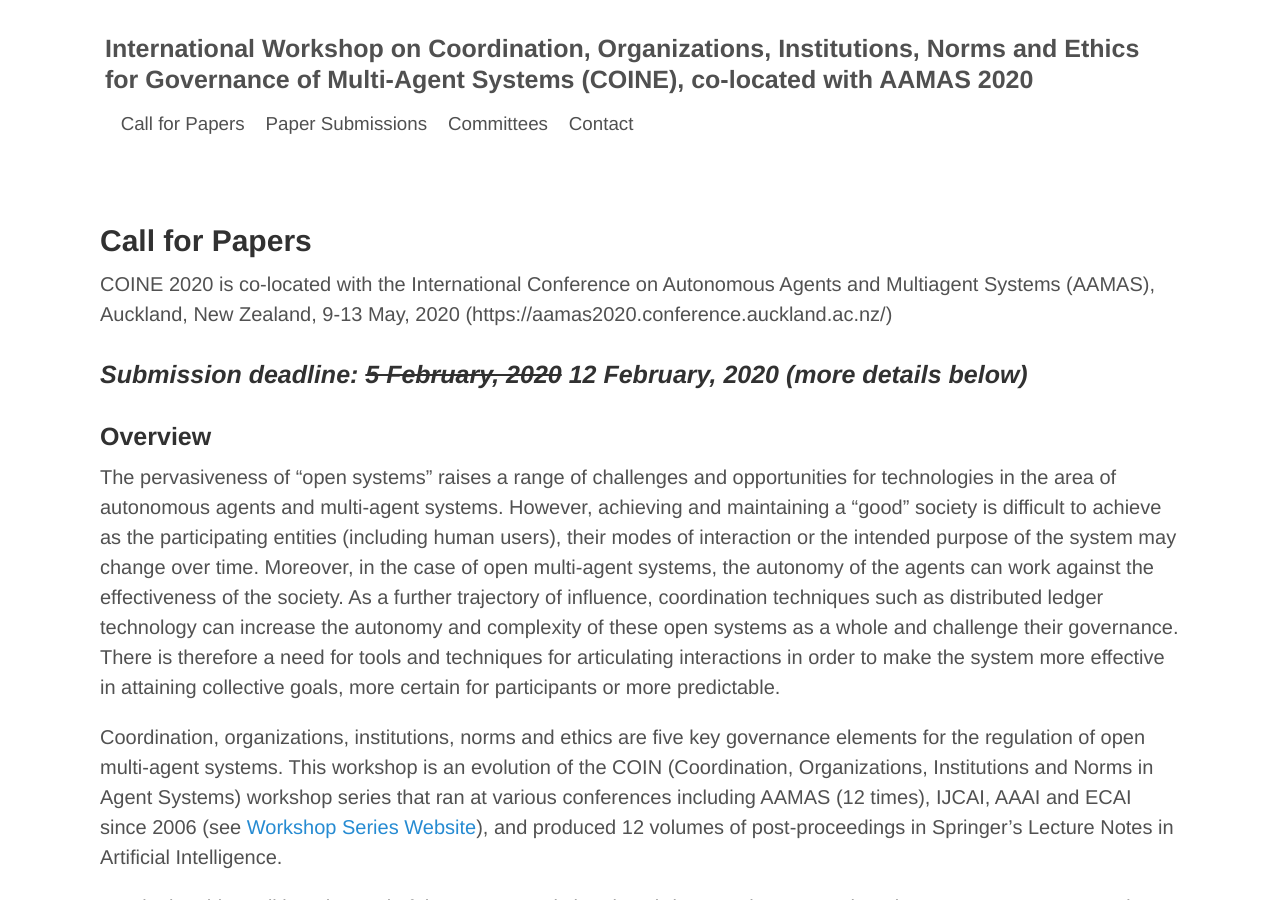
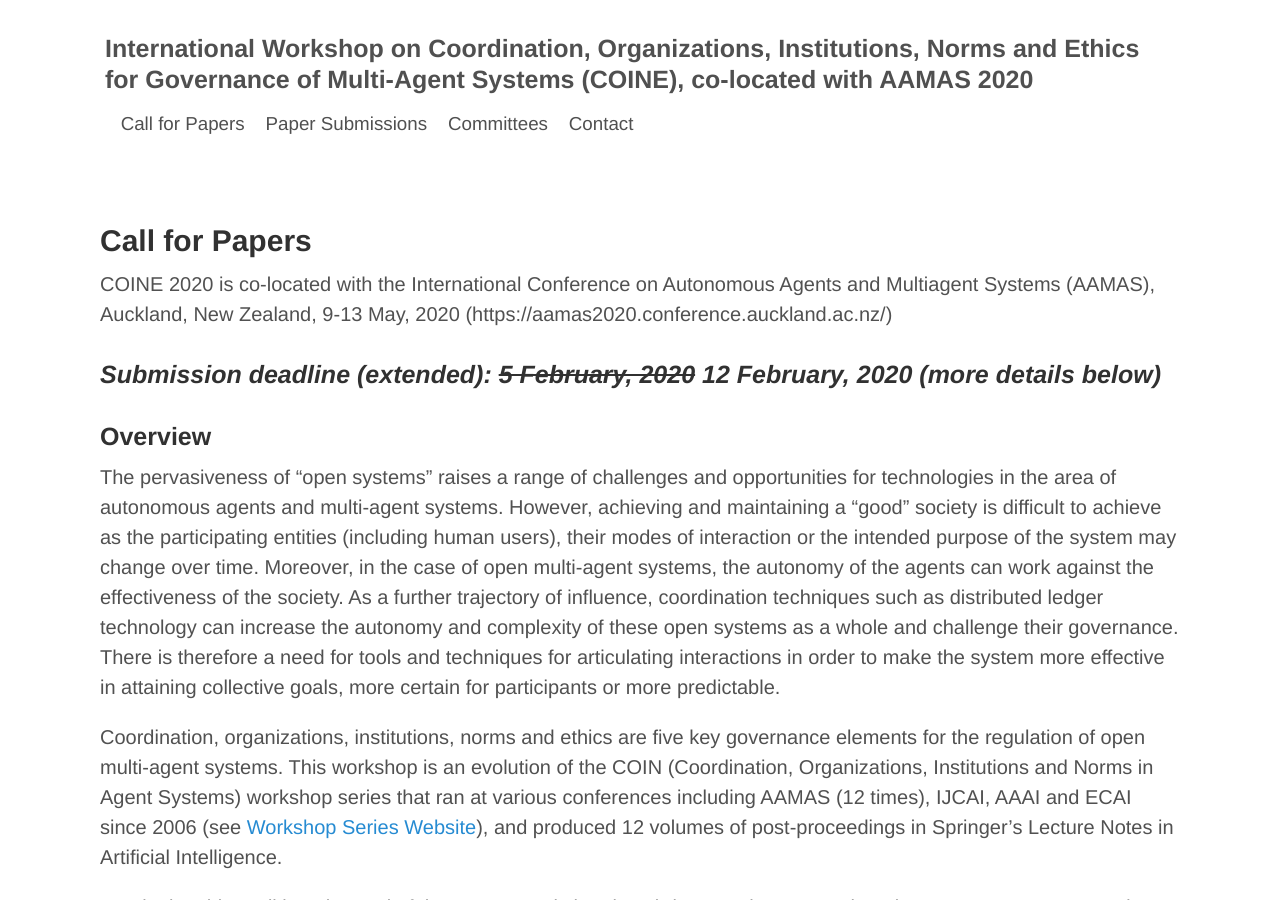
Before and after one commit to coin-workshop/coine-2020-new-zealand, a Jekyll site: the page built from call_for_papers.md, in a window 1280 px wide and 900 px high. Built offline with Jekyll 4.4.1, drawn with Linux system fonts in a browser that asks for light colours.

Commit message:
Make extension explicit.

```diff
--- a/call_for_papers.md
+++ b/call_for_papers.md
@@ -9,7 +9,7 @@ COINE 2020 is co-located with the International Conference on Autonomous Agents
 Auckland, New Zealand, 9-13 May, 2020
 (https://aamas2020.conference.auckland.ac.nz/)
 
-### *Submission deadline: ~~5 February, 2020~~ 12 February, 2020 (more details below)*
+### *Submission deadline (extended): ~~5 February, 2020~~ 12 February, 2020 (more details below)*
 
 ### Overview
 
```
